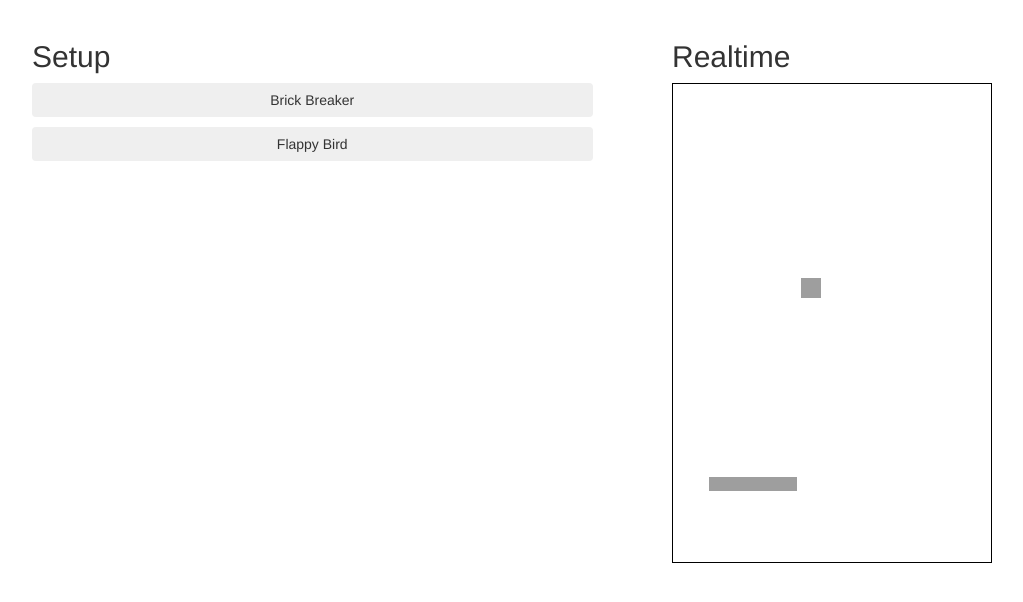
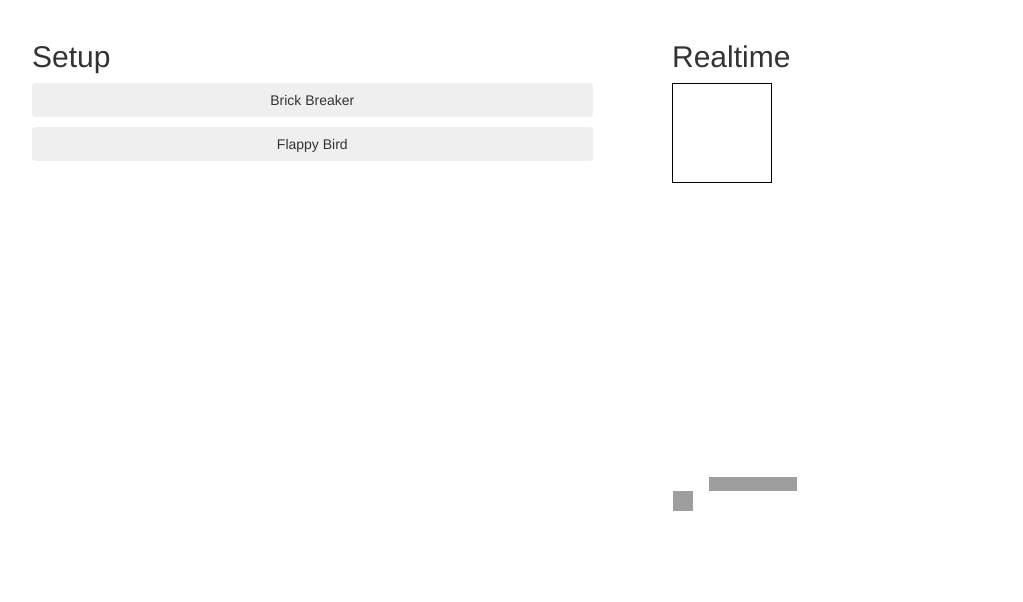
Before and after one commit to aupadhyay/game-gen, a PHP site: page / in a window 1280 px wide. Shown: the top 602 px of the page, without its empty margins (18-1041 px from the left). Run offline with PHP 8.4, Linux system fonts and the light colour scheme; grey boxes are pictures that could not be loaded.

Commit message:
Starting Over with new method

```diff
--- a/css/style.css
+++ b/css/style.css
@@ -55,3 +55,21 @@
 	text-align: left;
 	margin:0px 0px 12px 0px;
 }
+
+.rt-container{
+	width: 100px;
+	height: 100px;
+	position: relative;
+}
+
+.rt-container-brick, .rt-container-flappy, .rt-container-cd{
+	width: 100%;
+  	height: 100%;
+	position: absolute;
+	top: 0;
+	left: 0;
+}
+
+.rt-container-flappy, .rt-container-cd{
+	z-index: 10;
+}
--- a/index.php
+++ b/index.php
@@ -45,9 +45,19 @@ session_start();
 
     <div class="main">
       <h2>Realtime</h2>
-        <div class="rt-container" id="rt-container">
-          <img id="PaddleImage" class=  "rt-object" src="none.png" width="88" height="14" style="margin-left: 36px; margin-top: 393px ;">
-          <img id="BallImage" src="none.png" width="20" height="20">
+        <div class="rt-container">
+          <div class="rt-container-brick" id="rt-container">
+            <img id="PaddleImage" class=  "rt-object" src="none.png" width="88" height="14" style="margin-left: 36px; margin-top: 393px ;">
+            <img id="BallImage" src="none.png" width="20" height="20">
+          </div>
+           <div class="rt-container-flappy" id="rt-container">
+            <img id="PaddleImage" class=  "rt-object" src="none.png" width="88" height="14" style="margin-left: 36px; margin-top: 393px ;">
+            <img id="BallImage" src="none.png" width="20" height="20">
+          </div>
+           <div class="rt-container-cd" id="rt-container">
+            <img id="PaddleImage" class=  "rt-object" src="none.png" width="88" height="14" style="margin-left: 36px; margin-top: 393px ;">
+            <img id="BallImage" src="none.png" width="20" height="20">
+          </div>
         </div>
     </div>
 
--- a/js/realtime.js
+++ b/js/realtime.js
@@ -21,6 +21,16 @@ $(document).ready(function() {
 			reader.onload = function (e) {
 				var target = $image.attr('rt-target');
 				console.log(target);
+				$.ajax({
+					url: "../processxy.php", // Url to which the request is send
+					type: "POST",             // Type of request to be send, called as method
+					data: { target : $image.attr('name'), theme: $image.attr('theme') }, // Data sent to server, a set of key/value pairs (i.e. form fields and values)
+					contentType: false,       // The content type used when sending data to the server.
+					cache: false,
+					processData:false        // To send DOMDocument or non processed data file it is set to false
+				});
+
+
 				$('#' + target).attr('src', e.target.result);
 			};
 			reader.readAsDataURL(this.files[0]);
```
